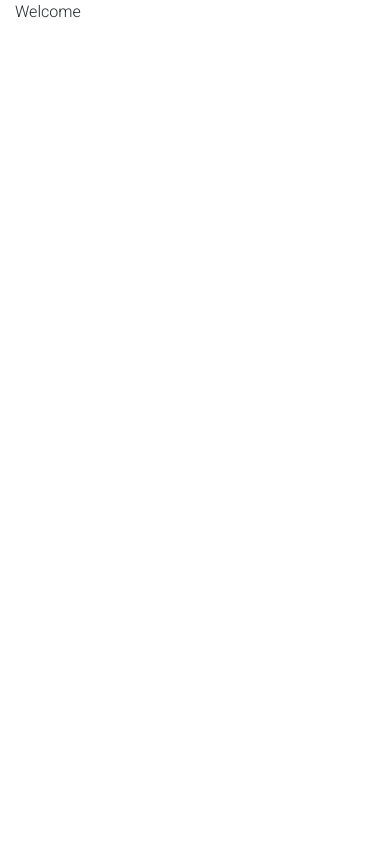
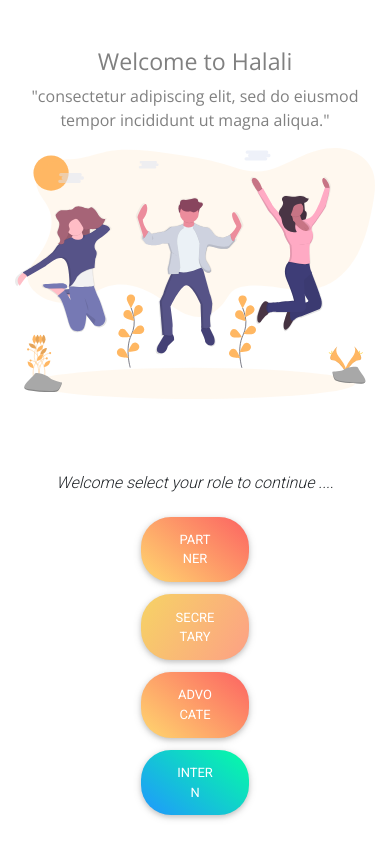
Before and after one commit to MaryanneNjeri/Halali, a React (Create React App) app: page /welcome in a window 390 px wide. Built offline with nearby package versions, Linux system fonts and the light colour scheme; a web font is replaced by a local one.

Commit message:
added media queries and a welcome page to select the lawyer's role

```diff
--- a/src/index.css
+++ b/src/index.css
@@ -14,6 +14,11 @@
 
 .center {
     padding:20px;
+}
+.welcome-text{
+    font-weight: bolder;
+    color:gray;
+    font-family: 'Open Sans', sans-serif;
 }
 /* Registration form */
 .h3-responsive{
@@ -87,3 +92,21 @@
     background-repeat: no-repeat;
     background-image: url("./assets/images/login1.png");
 }
+.role-buttons{
+    justify-content: center;
+    align-items: center;
+    display: flex;
+    /*flex-direction: column;*/
+}
+.welcome-buttons{
+    width:30%;
+    border-radius: 30px;
+    color: white;
+
+}
+
+@media (max-width: 576px) {
+    .role-buttons{
+        flex-direction: column;
+    }
+}
--- a/src/pages/WelcomePage.js
+++ b/src/pages/WelcomePage.js
@@ -1,11 +1,28 @@
 import React from 'react';
-import { MDBContainer } from "mdbreact";
-
+import { MDBContainer,MDBBtn } from "mdbreact";
+import welcome from '../assets/images/celebration.svg'
 export default class WelcomePage extends  React.Component{
     render() {
         return(
             <MDBContainer>
-                <p>Welcome</p>
+                <br/>
+                <br/>
+                <div>
+                    <h2 className="h2-responsive text-center welcome-text">Welcome to Halali</h2>
+                    <p className="text-center welcome-text">"consectetur adipiscing elit, sed do eiusmod tempor incididunt ut magna aliqua."</p>
+                  <img alt="welcome image" src={welcome} className="img-fluid welcome-image"/>
+                  <br/>
+                  <br/>
+                  <br/>
+                  <br/>
+                    <p className="text-center"><i>Welcome select your role to continue ....</i></p>
+                  <div className="role-buttons">
+                      <MDBBtn  gradient="peach" className="welcome-buttons">Partner</MDBBtn>
+                      <MDBBtn gradient="sunny-morning" className="welcome-buttons">Secretary</MDBBtn>
+                      <MDBBtn gradient="peach" className="welcome-buttons">Advocate</MDBBtn>
+                      <MDBBtn gradient="aqua" className="welcome-buttons">Intern</MDBBtn>
+                  </div>
+                </div>
             </MDBContainer>
         )
     }
```
Also changed, not shown: src/assets/images/celebration.svg (added).
